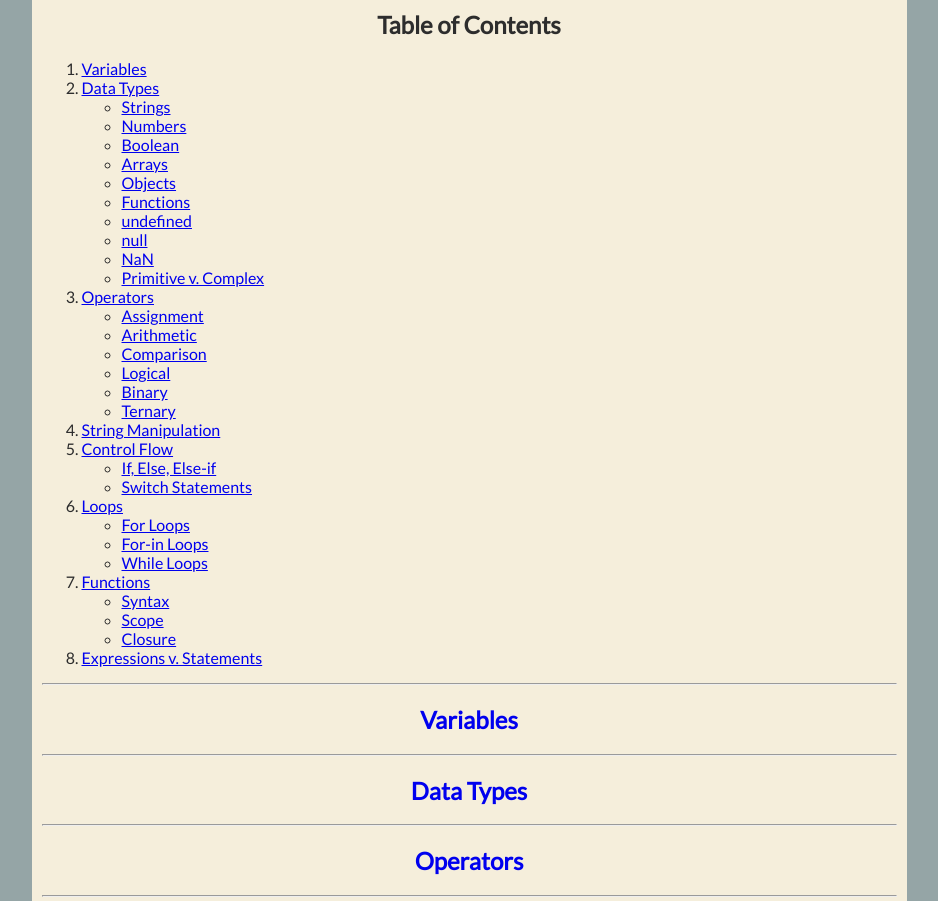
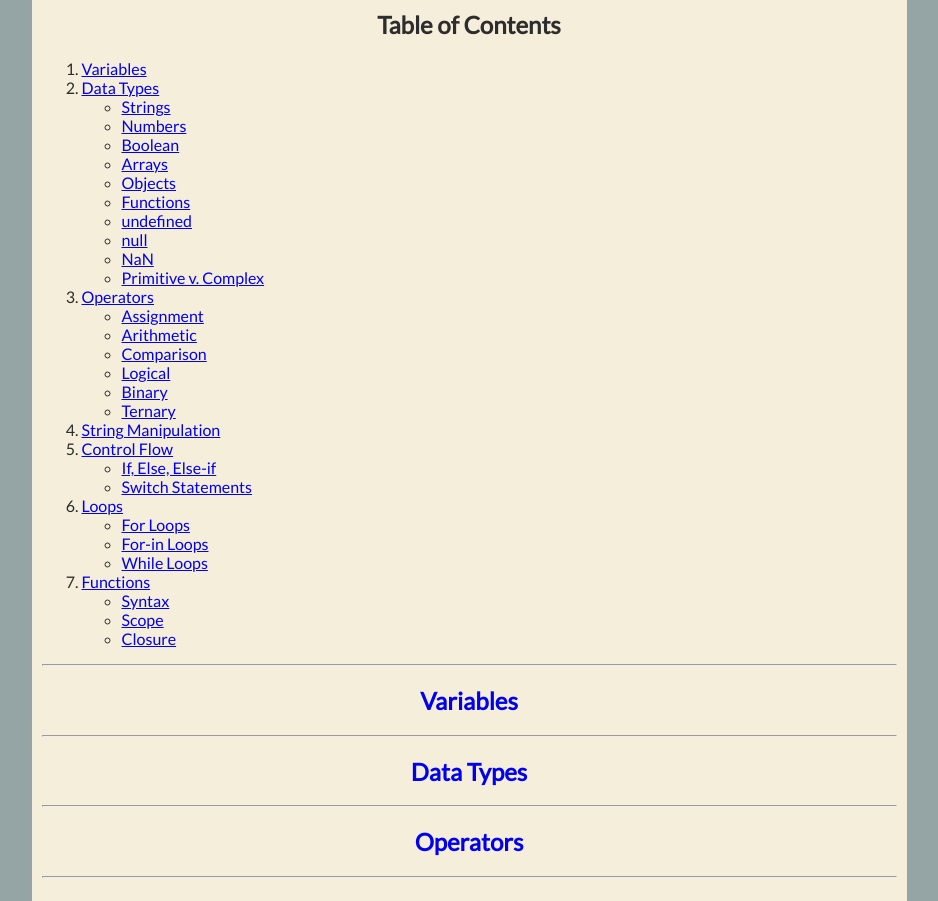
Before and after one commit to b0nez/b0nez.github.io, a plain HTML site: page studies.html in a window 1280 px wide. Shown: the part 199-1100 px from the top of the page, without its empty margins (171-1109 px from the left). Drawn offline with nearby package versions, Linux system fonts and the light colour scheme; a script that the page names is missing.

```diff
--- a/studies.html
+++ b/studies.html
@@ -75,7 +75,6 @@
                                 <li><a href="#functions">Closure</a></li>
                             </ul>
                         </li>
-                        <li><a href="#jsexpression">Expressions v. Statements</a></li>
                     </ol>
                 </section>
                 <section>
```
